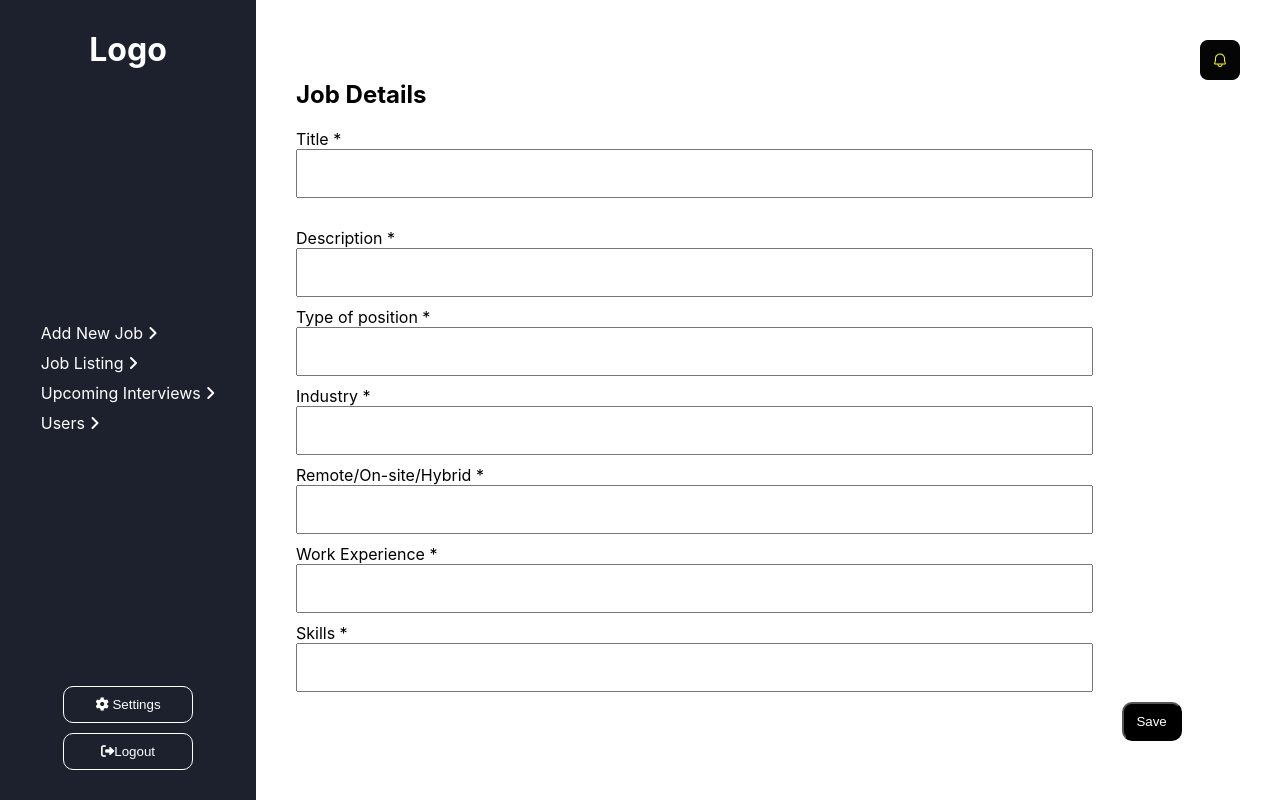
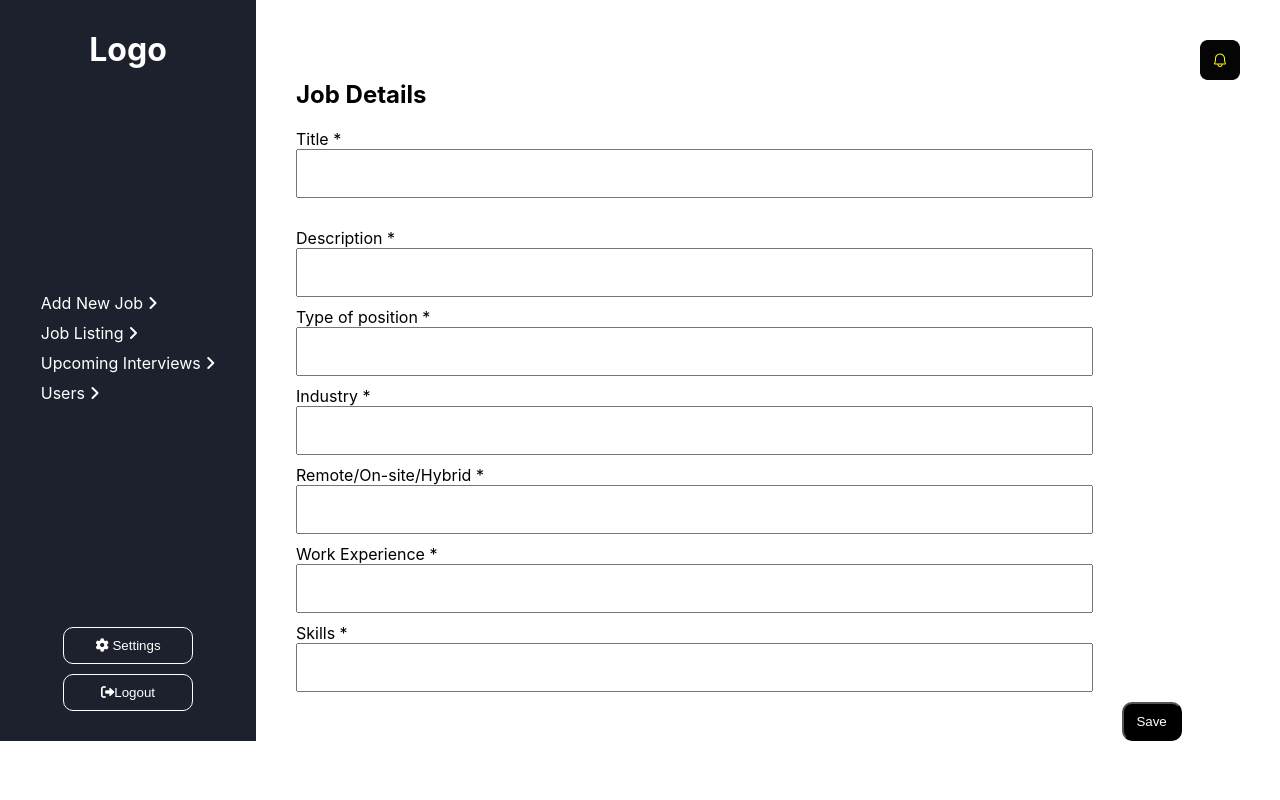
Before and after one commit to AshlyMargaret/job-recruit-app, a React (Create React App) app: page / in a window 1280 px wide. Built offline with nearby package versions, Linux system fonts and the light colour scheme.

Commit message:
height value changed

```diff
--- a/src/Components/SideBar/SideBar.css
+++ b/src/Components/SideBar/SideBar.css
@@ -4,13 +4,13 @@
     box-sizing: border-box;
 }
 .sideBar{
+    height: 100%;
     padding-top: 30px;
     padding-bottom: 30px;
     display: flex;
     flex-direction: column;
     justify-content: space-between;
     align-items: center;
-    height: 100%;
     background-color: #1C212D;
 }
 .logoSection_box{
--- a/src/Pages/JobDetail_Page/JobDetail_Page.css
+++ b/src/Pages/JobDetail_Page/JobDetail_Page.css
@@ -7,7 +7,7 @@
     width: 100%;
     display: flex;
     flex-direction: row;
-    height: 100vh;
+    /* height: 100vh; */
 }
 .jobDetail_Page_LeftSideBar{
     width: 20%;
--- a/src/Pages/JobListing_Page/JobListing_Page.css
+++ b/src/Pages/JobListing_Page/JobListing_Page.css
@@ -7,6 +7,7 @@
     display: flex;
     flex-direction: row;
     width: 100%;
+    /* height: 100vh; */
 
 }
 .jobListing_Page_SideBar{
--- a/src/Pages/JobView_Page/JobView_Page.css
+++ b/src/Pages/JobView_Page/JobView_Page.css
@@ -4,9 +4,10 @@
     box-sizing: border-box;
 }
 .JobView_Page{
+    width: 100%;
     display: flex;
     flex-direction: row;
-    height: 100vh;
+    /* height: 100vh; */
 
 }
 .sideBarComponent{
```
